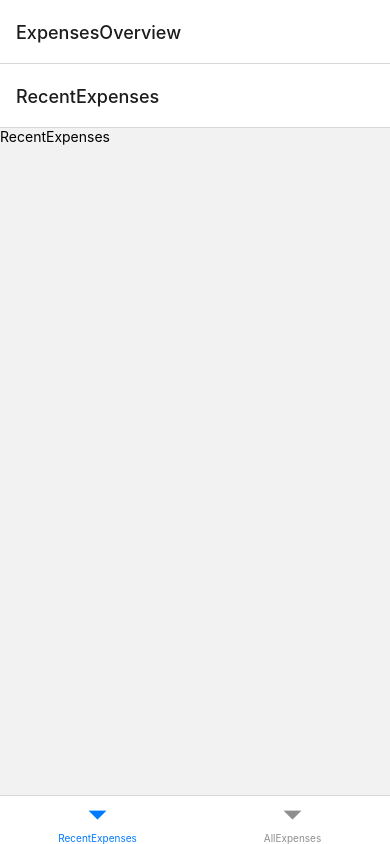
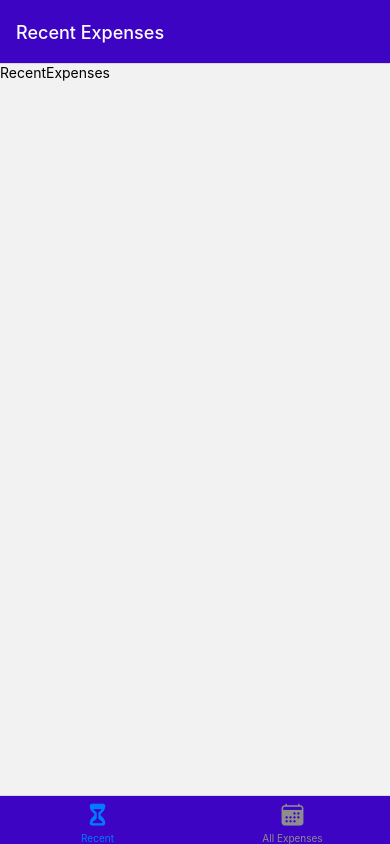
Before and after one commit to judo2000/react-native_expense-tracker, a React Native app: screen / in a window 390 px wide. Built offline with nearby package versions, Linux system fonts and the light colour scheme.

Commit message:
Add global colors and configure navigation

```diff
--- a/App.js
+++ b/App.js
@@ -2,9 +2,12 @@ import { StatusBar } from 'expo-status-bar';
 import { NavigationContainer } from '@react-navigation/native';
 import { createNativeStackNavigator } from '@react-navigation/native-stack';
 import { createBottomTabNavigator } from '@react-navigation/bottom-tabs';
+import { Ionicons } from '@expo/vector-icons';
+
 import ManageExpense from './screens/ManageExpense';
 import RecentExpenses from './screens/RecentExpenses';
 import AllExpenses from './screens/AllExpenses';
+import { GlobalStyles } from './constants/styles';
 
 export default function App() {
   const Stack = createNativeStackNavigator();
@@ -12,9 +15,36 @@ export default function App() {
 
   const ExpensesOverView = () => {
     return (
-      <BottomTabs.Navigator>
-        <BottomTabs.Screen name='RecentExpenses' component={RecentExpenses} />
-        <BottomTabs.Screen name='AllExpenses' component={AllExpenses} />
+      <BottomTabs.Navigator
+        screenOptions={{
+          headerStyle: { backgroundColor: GlobalStyles.colors.primary500 },
+          headerTintColor: 'white',
+          tabBarStyle: { backgroundColor: GlobalStyles.colors.primary500 },
+          tabActiveTintColor: GlobalStyles.colors.accent500,
+        }}
+      >
+        <BottomTabs.Screen
+          name='RecentExpenses'
+          component={RecentExpenses}
+          options={{
+            title: 'Recent Expenses',
+            tabBarLabel: 'Recent',
+            tabBarIcon: ({ color, size }) => (
+              <Ionicons name='hourglass' size={size} color={color} />
+            ),
+          }}
+        />
+        <BottomTabs.Screen
+          name='AllExpenses'
+          component={AllExpenses}
+          options={{
+            title: 'All Expenses',
+            tabBarLabel: 'All Expenses',
+            tabBarIcon: ({ color, size }) => (
+              <Ionicons name='calendar' size={size} color={color} />
+            ),
+          }}
+        />
       </BottomTabs.Navigator>
     );
   };
@@ -23,7 +53,11 @@ export default function App() {
       <StatusBar style='auto' />
       <NavigationContainer>
         <Stack.Navigator>
-          <Stack.Screen name='ExpensesOverview' component={ExpensesOverView} />
+          <Stack.Screen
+            name='ExpensesOverview'
+            component={ExpensesOverView}
+            options={{ headerShown: false }}
+          />
           <Stack.Screen name='ManageExpense' component={ManageExpense} />
         </Stack.Navigator>
       </NavigationContainer>
--- /dev/null
+++ b/constants/styles.js
@@ -0,0 +1,16 @@
+export const GlobalStyles = {
+  colors: {
+    primary50: '#e4d9fd',
+    primary100: '#c6affc',
+    primary200: '#a281f0',
+    primary400: '#5721d4',
+    primary500: '#3e04c3',
+    primary700: '#2d0689',
+    primary800: '#200364',
+    accent500: '#f7bc0c',
+    error50: '#fcc4e4',
+    error500: '#9b095c',
+    gray500: '#39324a',
+    gray700: '#221c30',
+  },
+};
```
